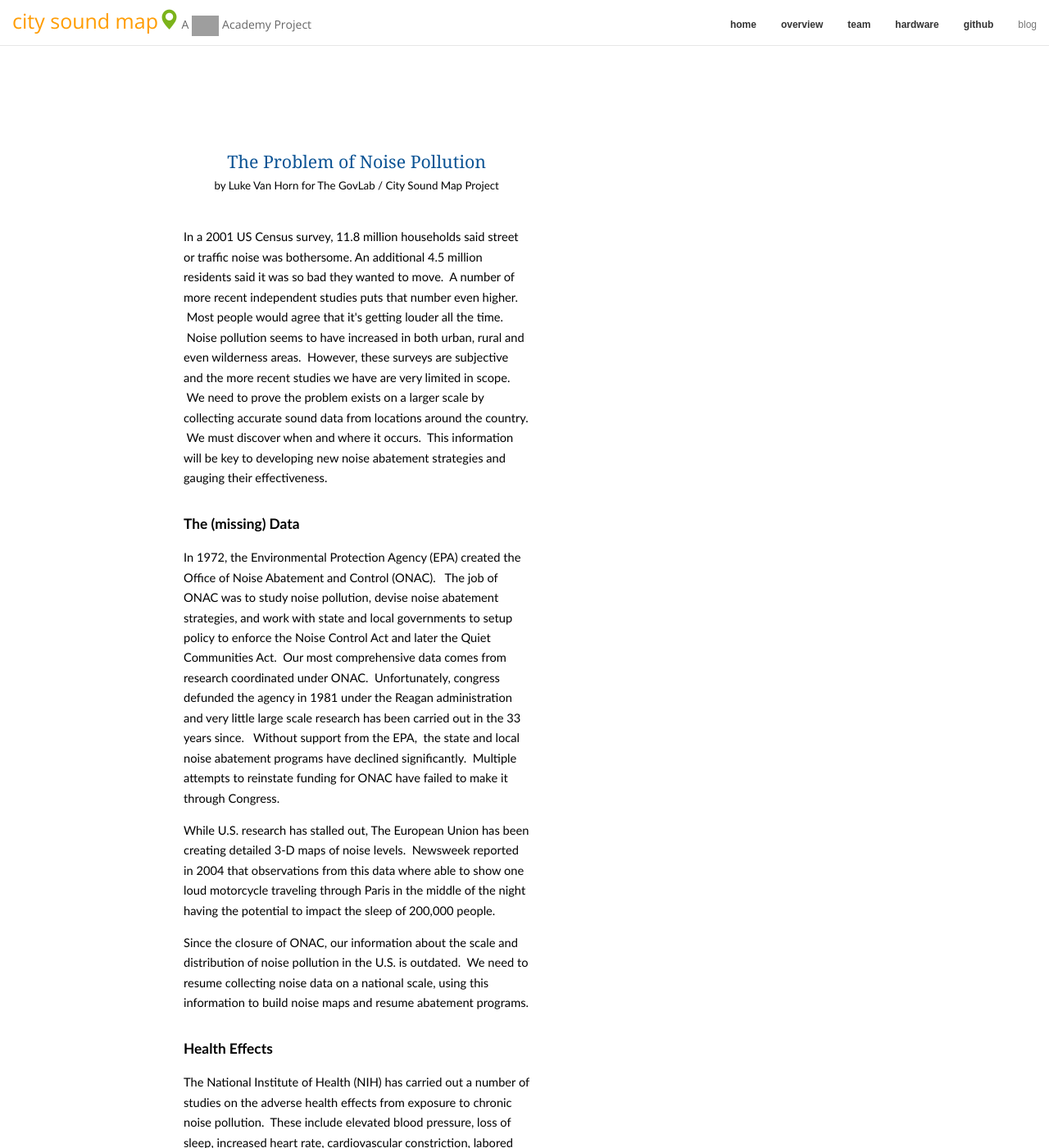
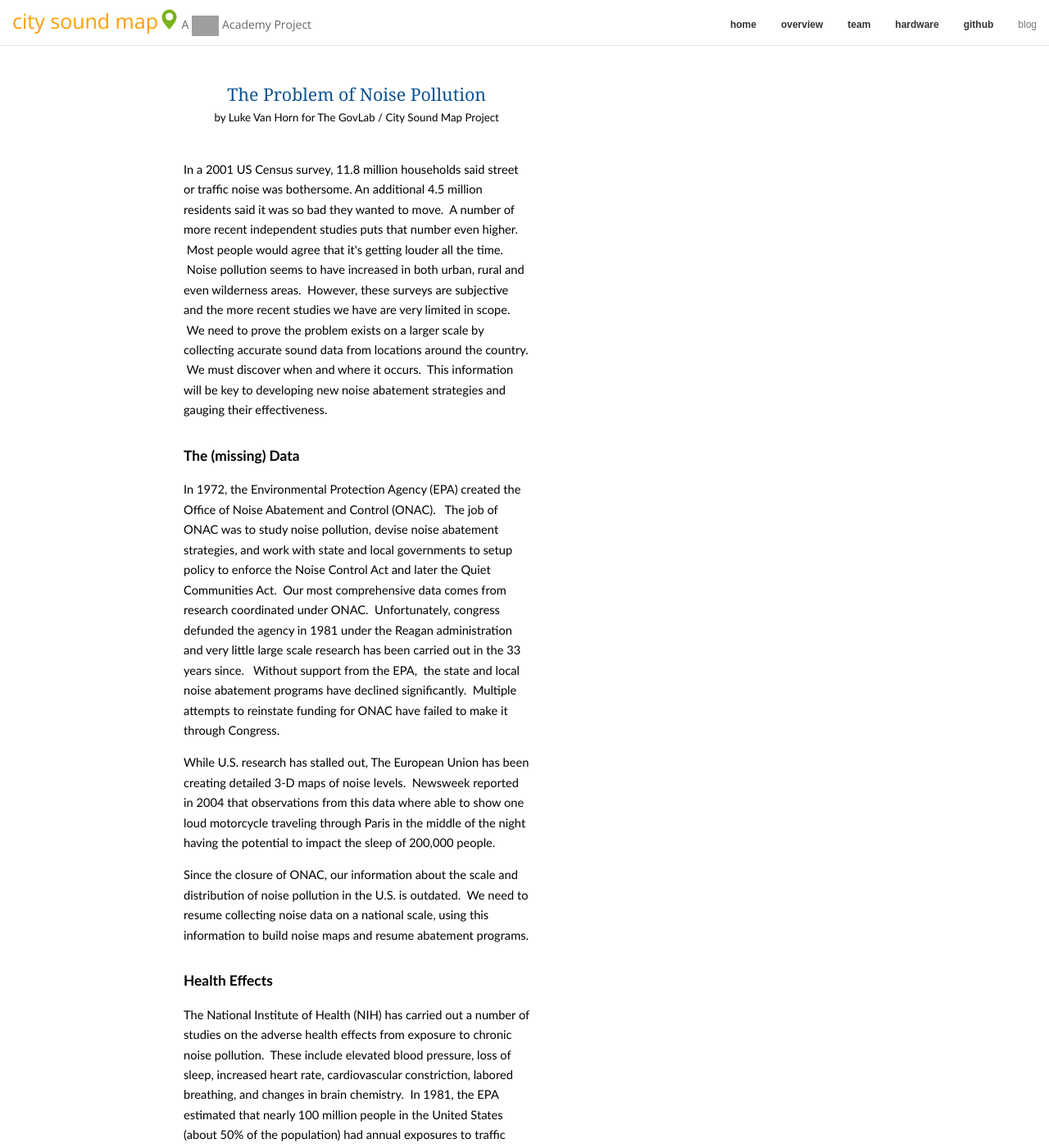
Before and after one commit to lukevanhorn/citysoundmap, a Jekyll site: the page built from overview.html, in a window 1280 px wide and 1400 px high. Shown: the whole window at 82% size. Built offline with Jekyll 4.4.1, drawn with Linux system fonts in a browser that asks for light colours; nearby versions of some CDN libraries; some web fonts are replaced; grey boxes are pictures that could not be loaded.

Commit message:
new pages

```diff
--- a/overview.html
+++ b/overview.html
@@ -31,7 +31,7 @@ title: project
         {
             max-width: 800pt;
             background-color: #ffffff;
-            padding: 72pt 72pt 72pt 72pt;
+            padding: 10pt 72pt 10pt 72pt;
         }
 
         .c3
```
